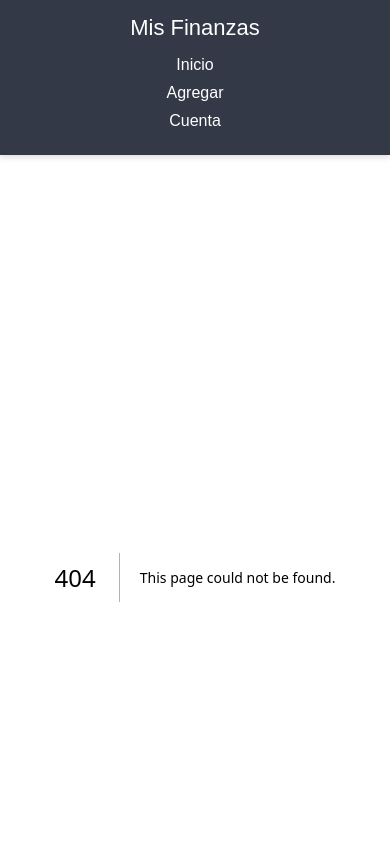
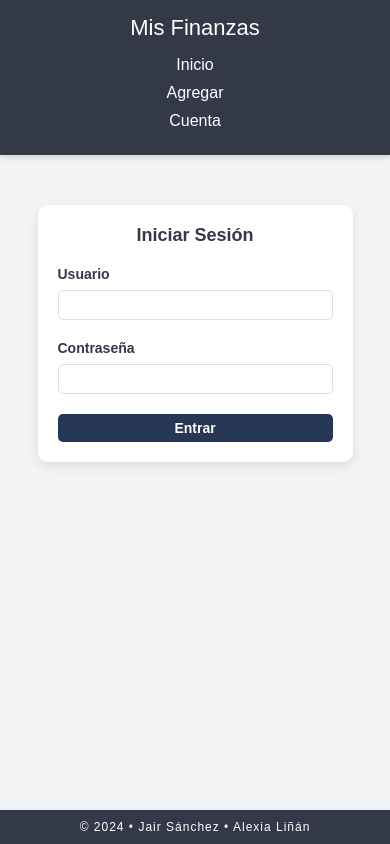
Before and after one commit to jx11r/proyecto, a Next.js app: page /login in a window 390 px wide. Before the commit this address had no page. Shown: the top 844 px of the page. Built offline with nearby package versions, Linux system fonts and the light colour scheme.

Commit message:
feat: add `login` module

```diff
--- /dev/null
+++ b/src/app/login/page.js
@@ -0,0 +1,46 @@
+"use client";
+
+import { useState } from "react";
+import styles from "./page.module.css";
+
+export default function Login() {
+  const [username, setUsername] = useState("");
+  const [password, setPassword] = useState("");
+
+  const handleSubmit = (event) => {
+    event.preventDefault();
+    console.log("Nombre de usuario:", username);
+    console.log("Contraseña:", password);
+  };
+
+  return (
+    <main className={styles.main}>
+      <form onSubmit={handleSubmit} className={styles.loginForm}>
+        <h2 className={styles.title}>Iniciar Sesión</h2>
+        <div className={styles.inputGroup}>
+          <label htmlFor="username">Usuario</label>
+          <input
+            type="text"
+            id="username"
+            value={username}
+            onChange={(e) => setUsername(e.target.value)}
+            required
+          />
+        </div>
+        <div className={styles.inputGroup}>
+          <label htmlFor="password">Contraseña</label>
+          <input
+            type="password"
+            id="password"
+            value={password}
+            onChange={(e) => setPassword(e.target.value)}
+            required
+          />
+        </div>
+        <button type="submit" className={styles.loginButton}>
+          Entrar
+        </button>
+      </form>
+    </main>
+  );
+}
--- /dev/null
+++ b/src/app/login/page.module.css
@@ -0,0 +1,117 @@
+.main {
+  display: flex;
+  justify-content: center;
+  align-items: center;
+  background-color: #f2f4f5;
+  margin-top: 100px;
+  padding: 20px;
+}
+
+.loginForm {
+  background: #fff;
+  padding: 30px;
+  border-radius: 10px;
+  box-shadow: 0 4px 12px rgba(0, 0, 0, 0.1);
+  width: 100%;
+  max-width: 400px;
+  box-sizing: border-box;
+}
+
+.title {
+  font-size: 24px;
+  margin-bottom: 20px;
+  color: #333948;
+  text-align: center;
+}
+
+.inputGroup {
+  margin-bottom: 20px;
+}
+
+.inputGroup label {
+  display: block;
+  margin-bottom: 8px;
+  font-weight: 600;
+  color: #333948;
+}
+
+.inputGroup input {
+  width: 100%;
+  padding: 10px;
+  border: 1px solid #ddd;
+  border-radius: 5px;
+  font-size: 16px;
+  outline: none;
+  transition: border-color 0.3s;
+}
+
+.inputGroup input:focus {
+  border-color: #4e6c8e;
+  outline: none;
+}
+
+.loginButton {
+  width: 100%;
+  padding: 10px 15px;
+  background-color: #253754;
+  border: none;
+  border-radius: 5px;
+  font-size: 16px;
+  font-weight: 600;
+  color: #fff;
+  cursor: pointer;
+  transition: background-color 0.3s ease;
+}
+
+.loginButton:hover {
+  background-color: #1d2b42;
+}
+
+@media (max-width: 768px) {
+  .main {
+    margin-top: 50px;
+  }
+
+  .loginForm {
+    padding: 20px;
+    max-width: 90%;
+  }
+
+  .title {
+    font-size: 20px;
+  }
+
+  .inputGroup input {
+    font-size: 14px;
+    padding: 8px;
+  }
+
+  .loginButton {
+    font-size: 14px;
+    padding: 8px 12px;
+  }
+}
+
+@media (max-width: 480px) {
+  .main {
+    margin-top: 30px;
+  }
+
+  .title {
+    font-size: 18px;
+  }
+
+  .inputGroup label {
+    font-size: 14px;
+  }
+
+  .inputGroup input {
+    font-size: 14px;
+    padding: 6px;
+  }
+
+  .loginButton {
+    font-size: 14px;
+    padding: 6px 10px;
+  }
+}
```
